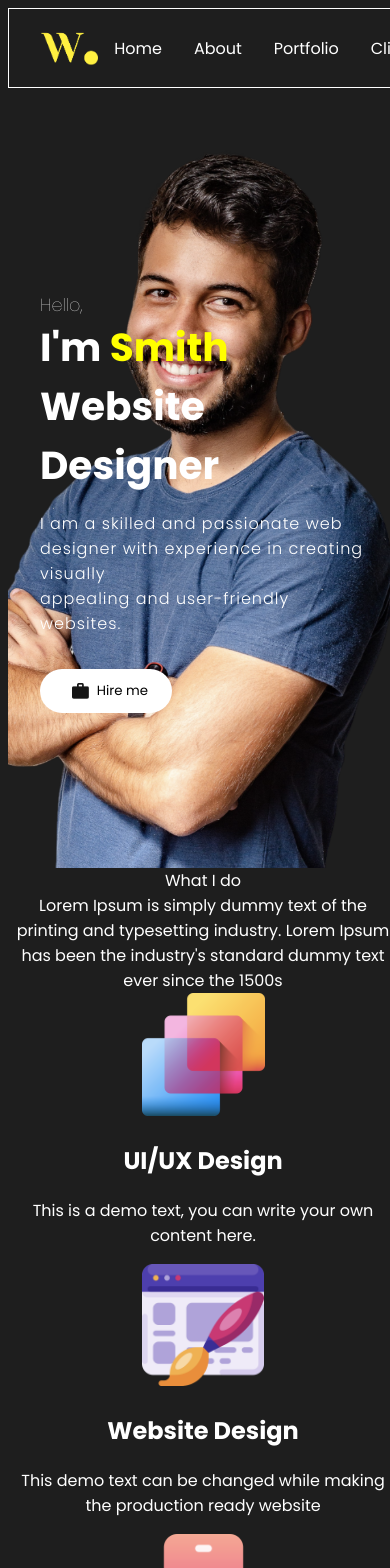
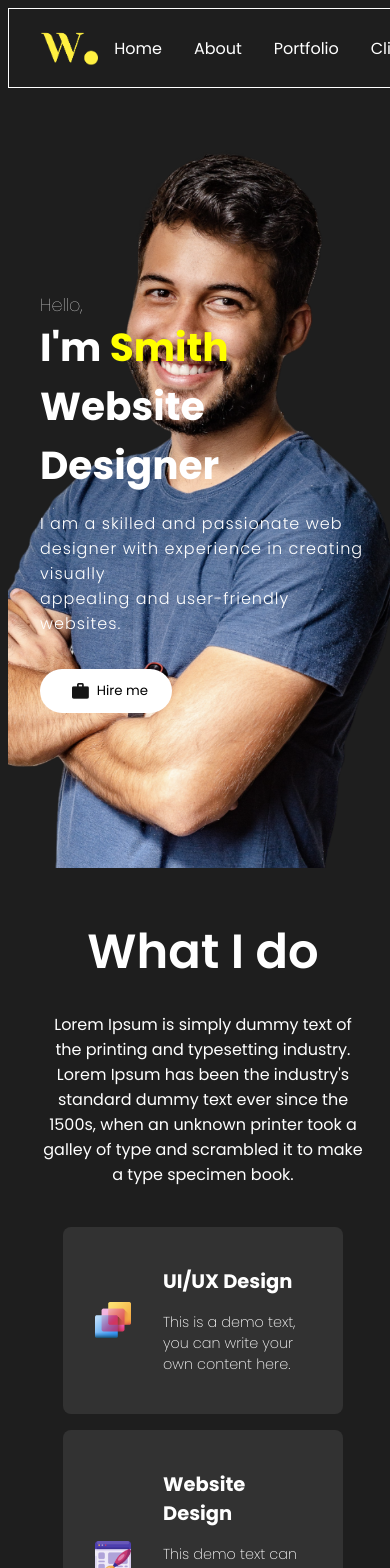
Before and after one commit to Faisallm/faisal, a React (Create React App) app: page / in a window 390 px wide. Shown: the top 1568 px of the page. Built offline with nearby package versions, Linux system fonts and the light colour scheme; a web font is replaced by a local one.

Commit message:
gear 3rd

```diff
--- a/src/components/Navbar/navbar.css
+++ b/src/components/Navbar/navbar.css
@@ -14,6 +14,7 @@
     position: sticky;
     top: 0;
     z-index: 3;
+    background: rgb(30, 30, 30);
 }
 
 .logo {
--- a/src/components/Skills/Skills.js
+++ b/src/components/Skills/Skills.js
@@ -13,7 +13,8 @@ const Skills = () => {
       <span className="skillDesc">
         Lorem Ipsum is simply dummy text of the printing and typesetting
         industry. Lorem Ipsum has been the industry's standard dummy text ever
-        since the 1500s
+        since the 1500s, when an unknown printer took a galley of type and
+        scrambled it to make a type specimen book.
       </span>
 
       <div className="skillBars">
@@ -44,6 +45,7 @@ const Skills = () => {
           </div>
         </div>
 
+
       </div>
     </section>
   );
--- a/src/components/Skills/skills.css
+++ b/src/components/Skills/skills.css
@@ -18,3 +18,76 @@
     /* in order to center the skills section */
     margin: 0 auto;
 }
+
+.skillTitle {
+    font-size: 3rem;
+    font-weight: 600;
+    padding-top: 3rem;
+    margin-bottom: 1.5rem;
+}
+
+.skillDesc {
+    font-weight: 400;
+    font-size: 1rem;
+    max-width: 50rem;
+    padding: 0 2rem;
+}
+
+.skillBars {
+    margin: 1.5rem;
+    /* 100% vw */
+    width: 100vw;
+    max-width: 80%;
+    text-align: left;
+}
+
+.skillBar {
+    display: flex;
+    margin: 1rem;
+    padding: 1.5rem 2rem;
+    border-radius: 0.5rem;
+    background: rgb(50, 50, 50);
+    align-items: center;
+}
+
+.skillBarImg {
+    /* to protect aspect ratio */
+    object-fit: cover;
+    height: 3rem;
+    width: 3rem;
+    margin-right: 2rem;
+}
+
+.skillBarText>p {
+    font-size: 0.9rem;
+    font-weight: 200;
+}
+
+
+/* adding media query for device screens less than
+720px, I am made for this shit! */
+
+@media screen and (max-width: 720px) {
+    .skillBarText {
+        font-size: 2vw;
+    }
+}
+
+@media screen and (max-width: 560px) {
+    .skillBarText {
+        font-size: 2vw;
+    }
+}
+
+@media screen and (max-width: 480px) {
+    .skillBarText {
+        font-size: 3vw;
+    }
+    .skillBarImg {
+        height: 2.25rem;
+        width: 2.25rem;
+    }
+    .skillBarText>h2 {
+        font-size: 5vw;
+    }
+}
```
Also changed, not shown: src/components/Works/Works.js (added), src/components/Works/works.css (added).
